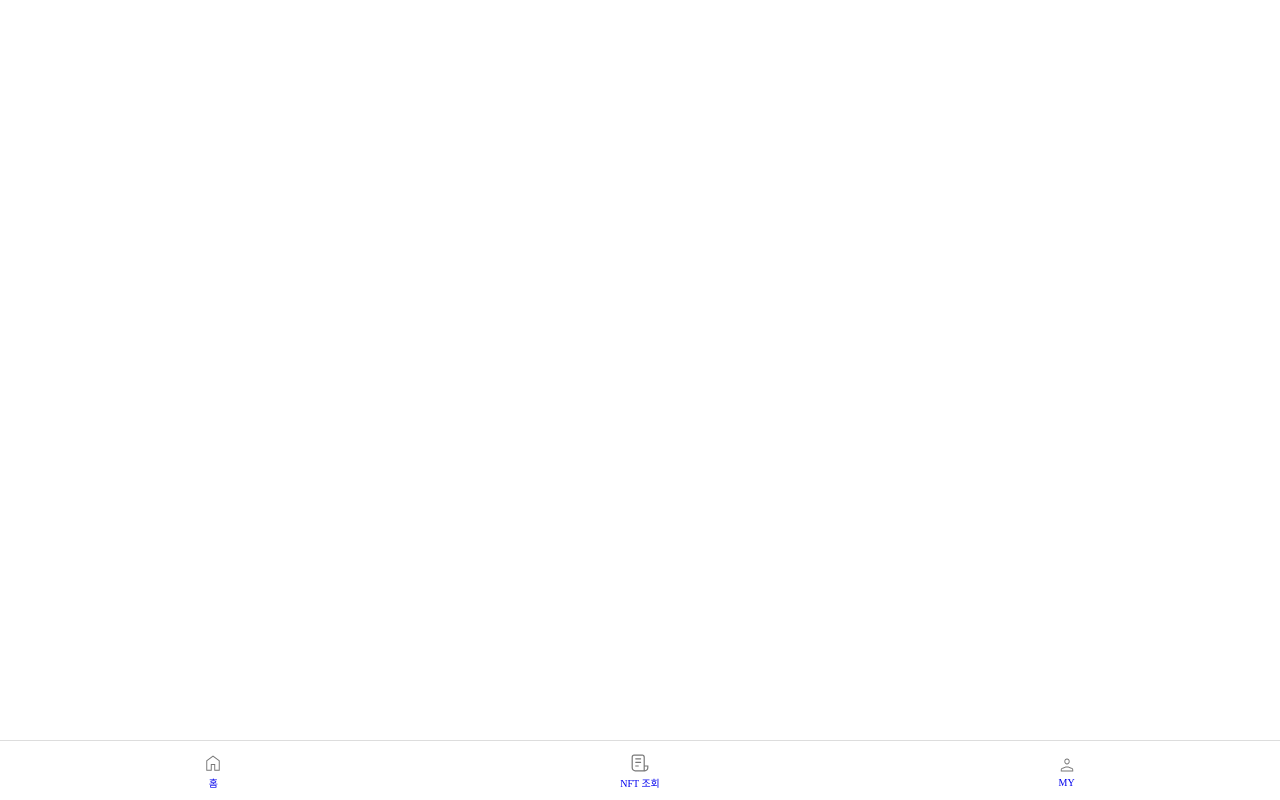
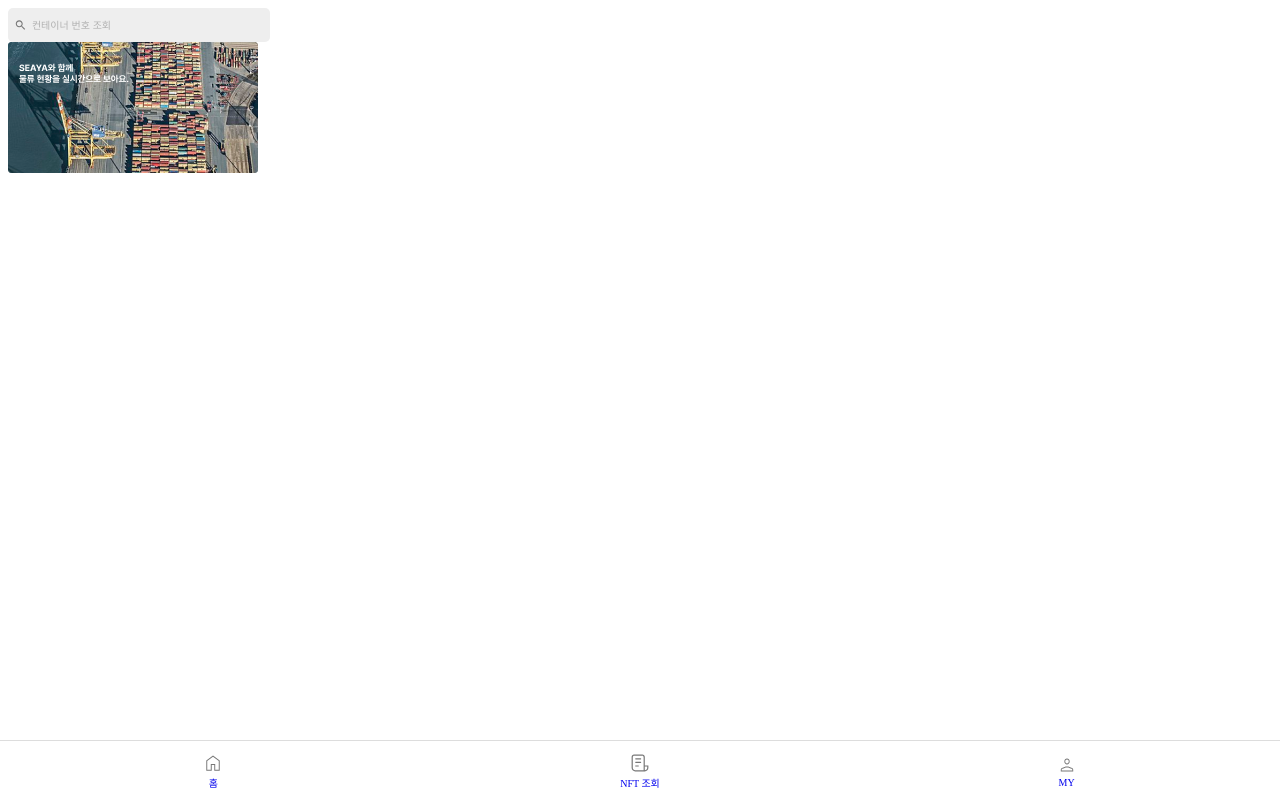
Before and after one commit to Serengeti-Lion-King/seaya-web, a React (Vite) app: page /mainpage in a window 1280 px wide. Built offline with nearby package versions, Linux system fonts and the light colour scheme.

Commit message:
feat: SearchBar 컴포넌트 구현
SearchBar 구현

LR-6 #time 1h

```diff
--- /dev/null
+++ b/src/components/SearchBar/SearchBar.scss
@@ -0,0 +1,29 @@
+.search-bar {
+  // 검색바 안에 있는 요소들 가로 정렬(돋보기, 텍스트)
+  display: flex;
+  align-items: center;
+  background-color: #eeeeee;
+  border-radius: 5px;
+  padding: 10px 6px;
+  width: 250px;
+}
+
+.search-icon {
+  width: 14px;
+  height: 14px;
+  margin-right: 3px;
+  fill: #777777; /* 아이콘 색상 */
+}
+
+.search-input {
+  border: none;
+  background: none;
+  outline: none;
+  width: 100%;
+  font-size: 10px;
+  color: #b1b1b1;
+
+  &::placeholder {
+    color: #b1b1b1;
+  }
+}
--- /dev/null
+++ b/src/components/SearchBar/SearchBar.tsx
@@ -0,0 +1,18 @@
+import SearchIcon from '@assets/search.svg?react';
+import '@components/SearchBar/SearchBar.scss';
+
+function SearchBar() {
+  return (
+    <div className="search-bar">
+      <SearchIcon className="search-icon" />
+      <input
+        type="text"
+        placeholder="컨테이너 번호 조회"
+        // pattern="[A-Z]{4}[0-9]{7}"
+        className="search-input"
+      />
+    </div>
+  );
+}
+
+export default SearchBar;
--- /dev/null
+++ b/src/components/SearchBar/index.tsx
@@ -0,0 +1 @@
+export { default } from '@components/SearchBar/SearchBar';
--- a/src/pages/MainPage/MainPage.tsx
+++ b/src/pages/MainPage/MainPage.tsx
@@ -1,9 +1,17 @@
 // MainPage.tsx
 
-import ToolBar from "@components/ToolBar"
+import ToolBar from '@components/ToolBar';
+import SearchBar from '@components/SearchBar';
+import mainPoster from '@assets/mainPoster.png';
 
 function MainPage() {
-  return <ToolBar />;
+  return (
+    <div>
+      <SearchBar />
+      <img src={mainPoster} alt="example" />
+      <ToolBar />
+    </div>
+  );
 }
 
 export default MainPage;
--- a/src/reset.css
+++ b/src/reset.css
@@ -1,4 +1,4 @@
-/* reset.css */
+reset.css
 /* Eric Meyer's Reset CSS v2.0 */
 /* http://meyerweb.com/eric/tools/css/reset/ */
 html,
```
Also changed, not shown: src/assets/mainPoster.png (added), src/assets/search.svg (added), src/components/MainBar/MainBar.tsx (added).
